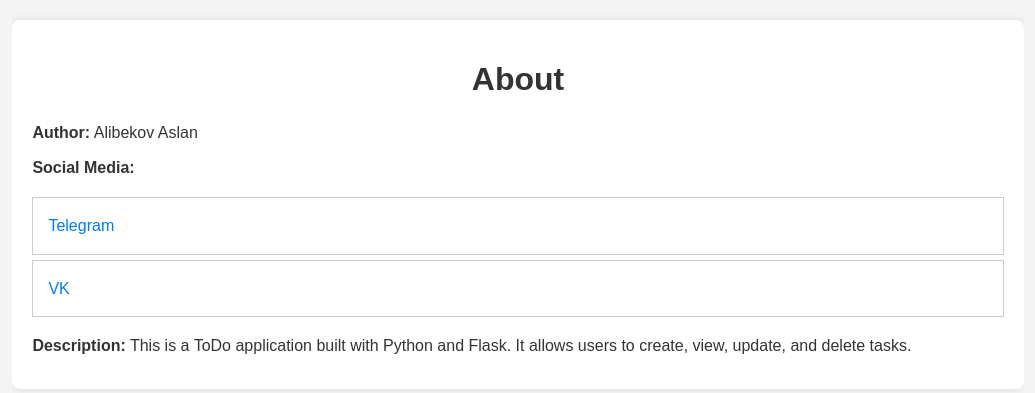
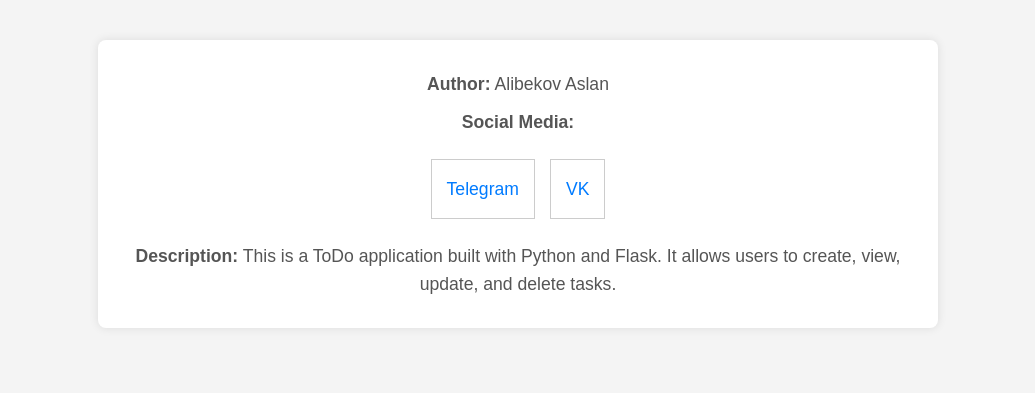
Before and after one commit to AlibekovAA/ToDo-list, a Flask app: page /about in a window 1280 px wide. Shown: the part 94-487 px from the top of the page, without its empty margins (122-1157 px from the left). Run offline with Flask 3, Linux system fonts and the light colour scheme.

Commit message:
Minor changes

```diff
--- a/static/styles.css
+++ b/static/styles.css
@@ -21,13 +21,16 @@ nav ul li {
     margin-right: 20px;
 }
 
-nav ul li a {
+nav ul li a,
+a {
     text-decoration: none;
     color: #333;
 }
 
 h1 {
     text-align: center;
+    font-size: 2.5em;
+    margin-bottom: 20px;
 }
 
 form {
@@ -35,9 +38,9 @@ form {
     margin-bottom: 20px;
 }
 
-input[type="text"] {
+input[type="text"],
+input[type="date"] {
     padding: 10px;
-    width: 70%;
     margin-right: 10px;
 }
 
@@ -59,21 +62,21 @@ li {
     justify-content: space-between;
 }
 
-a {
-    color: #333;
-    text-decoration: none;
-}
-
 .about-container {
     background-color: #fff;
     padding: 20px;
     border-radius: 8px;
     box-shadow: 0 0 10px rgba(0, 0, 0, 0.1);
     margin: 20px 0;
+    max-width: 800px;
+    margin: 40px auto;
+    text-align: center;
 }
 
 .about-details {
     line-height: 1.6;
+    font-size: 1.1em;
+    color: #555;
 }
 
 .about-details p {
@@ -98,6 +101,12 @@ a {
     text-decoration: underline;
 }
 
+.social-media {
+    display: flex;
+    justify-content: center;
+    gap: 15px;
+}
+
 .task-buttons {
     float: left;
     margin-right: 10px;
@@ -119,3 +128,16 @@ a {
     display: block;
     margin: 0 auto;
 }
+
+.fade-in {
+    opacity: 0;
+    transform: translateY(20px);
+    animation: fadeIn 0.5s ease-out forwards;
+}
+
+@keyframes fadeIn {
+    to {
+        opacity: 1;
+        transform: translateY(0);
+    }
+}
--- a/templates/about.html
+++ b/templates/about.html
@@ -2,11 +2,10 @@
 
 {% block content %}
 <div class="about-container">
-    <h1>About</h1>
     <div class="about-details">
         <p><strong>Author:</strong> Alibekov Aslan</p>
         <p><strong>Social Media:</strong></p>
-        <ul>
+        <ul class="social-media">
             <li><a href="https://t.me/alibekov_05" target="_blank">Telegram</a></li>
             <li><a href="https://vk.com/alibekov_05" target="_blank">VK</a></li>
         </ul>
--- a/templates/index.html
+++ b/templates/index.html
@@ -7,9 +7,9 @@
     <input type="date" name="date" placeholder="Enter task date">
     <button type="submit">Add</button>
 </form>
-<ul>
+<ul id="task-list">
     {% for task in tasks %}
-    <li>
+    <li class="fade-in">
         <div class="task-title">{{ task[1] }}</div>
         <div class="task-date">{{ task[4] }}</div>
         <div class="task-buttons">
```
Also changed, not shown: todo.db.
